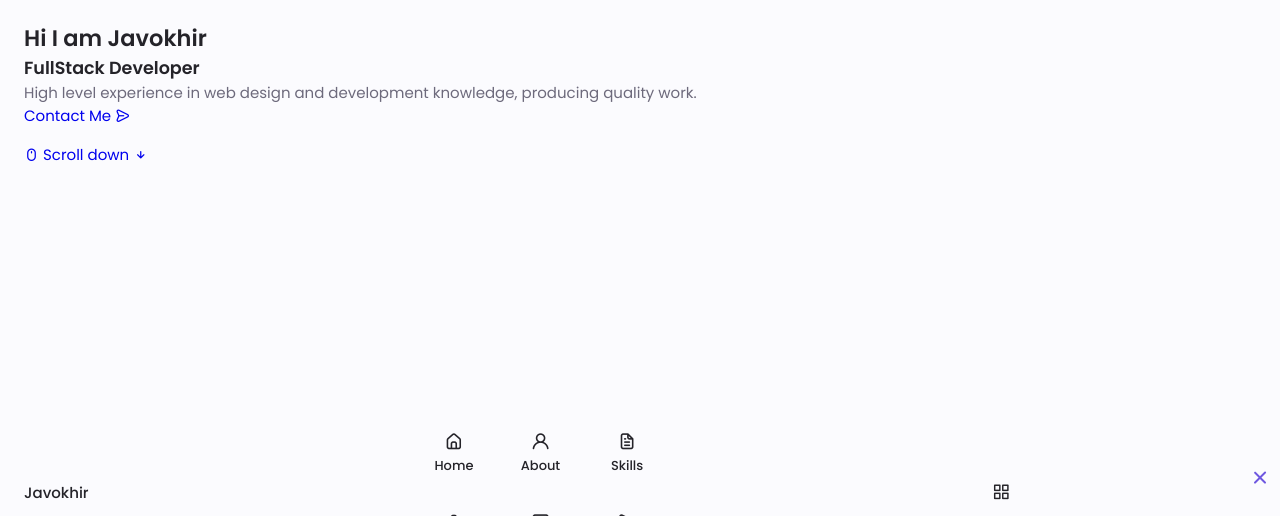
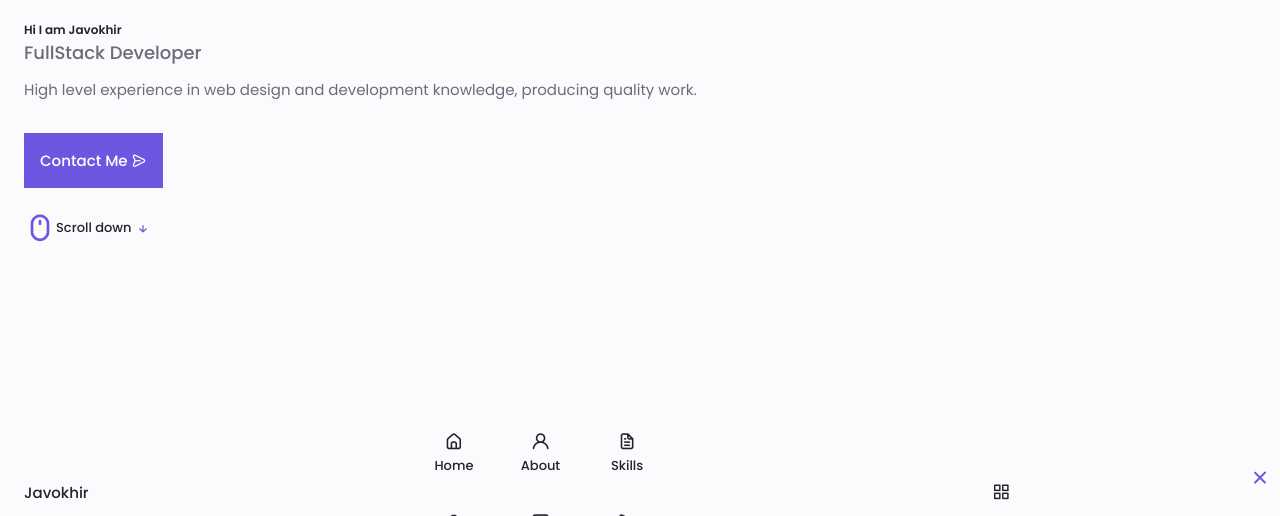
Before and after one commit to JavokhirTursunboev/Responsive_personal_website, a plain HTML site: page index.html in a window 1280 px wide. Shown: the part 284-800 px from the top of the page. Drawn offline with nearby package versions, Linux system fonts and the light colour scheme.

Commit message:
done until about

```diff
--- a/style.css
+++ b/style.css
@@ -267,3 +267,66 @@ img {
 .home__data{
     grid-column: 1/3;
 }
+.home__title{
+    font-size: var(--big-font-size);
+}
+
+.home__subtitle{
+    font-size: var(--h3-font-size);
+    color: var(--text-color);
+    font-weight: var(--font-medium);
+    margin-bottom: var(--mb-0-75);
+}
+.home__description{
+    margin-bottom:var(--mb-2) ;
+}
+.home__scroll{
+    /* display:none; */
+}
+
+.home__scroll-button{
+    color: var(--first-color);
+    transition: .3s;
+}
+.home__scroll-button:hover{
+    transform:translateY(.25rem)
+}
+
+.home__scroll-mouse{
+    font-size: 2rem;
+}
+.home__scroll-name{
+    font-size:var(--small-font-size);
+    color: var(--title-color);
+    font-weight: var(--font-medium);
+    margin-right: var(--mb-0-25);
+}
+
+.home__scroll-arrow{
+    font-size: 1.25rem;
+}
+
+/* ==================   BUTTON   =========================== */
+
+.button{
+    display: inline-block;
+    background-color: var(--first-color);
+    color: white;
+    padding: 1rem;
+    border-radius: -5rem;
+    font-weight: var(--font-medium);
+}
+
+.button:hover{
+    background-color: var(--first-color-alt);
+}
+.button__icon{
+    font-size: 1.25rem;
+    margin-left: var(--mb-0-5);
+    transition: .3s;
+}
+
+.button--flex{
+    display: inline-flex;
+    align-items: center;
+}
```
